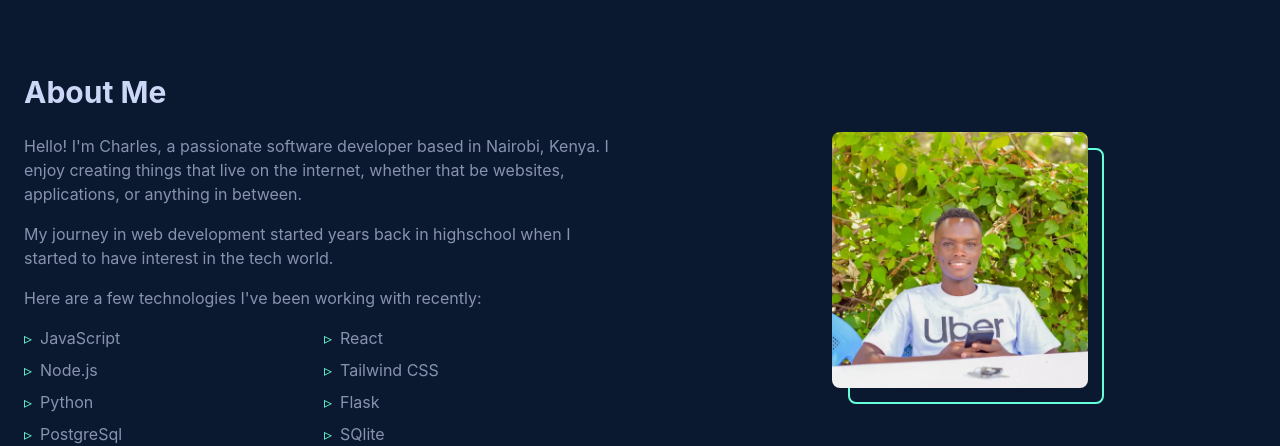
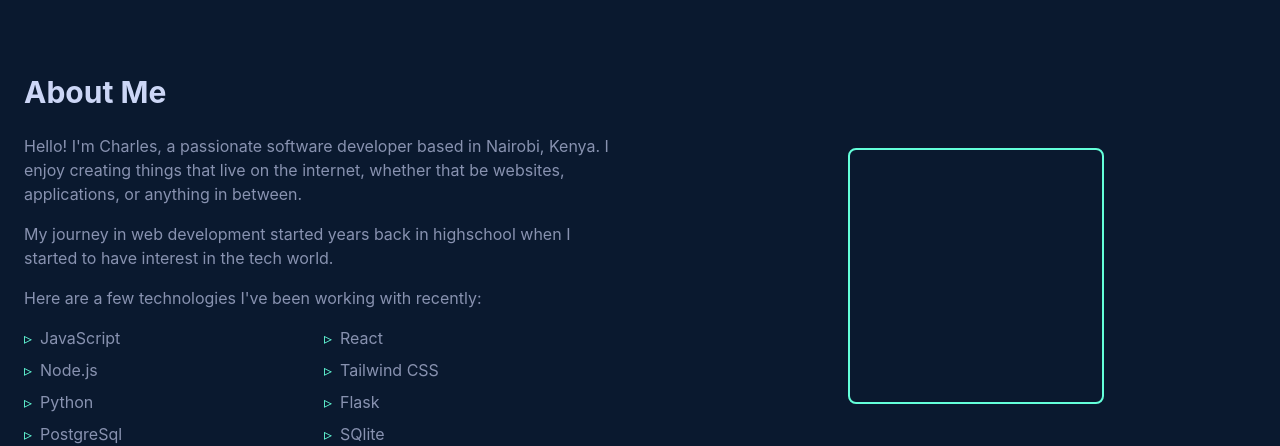
Before and after one commit to Gift-World/my-portfolio, a React (Vite) app: page / in a window 1280 px wide. Shown: the part 940-1386 px from the top of the page. Built offline with nearby package versions, Linux system fonts and the light colour scheme.

Commit message:
"Updated About and Hero components: commented out img tag in About, and changed 'full stack' to 'full-stack' in Hero"

```diff
--- a/src/components/About.jsx
+++ b/src/components/About.jsx
@@ -58,11 +58,11 @@ export default function About() {
                 className="relative"
               >
                 <div className="w-64 h-64 rounded-lg overflow-hidden">
-                  <img
+                  {/* <img
                     src="giftimage.jpg"
                     alt="Profile"
                     className="w-full h-full object-cover"
-                  />
+                  /> */}
                 </div>
                 <div className="absolute inset-0 border-2 border-secondary rounded-lg transform translate-x-4 translate-y-4 -z-10"></div>
               </motion.div>
--- a/src/components/Hero.jsx
+++ b/src/components/Hero.jsx
@@ -35,7 +35,7 @@ export default function Hero() {
           >
             <TypeAnimation
               sequence={[
-                'I am a full stack developer ',
+                'I am a full-stack developer ',
                 2000,
                 'I develop well interactive web applications',
                 2000,
```
